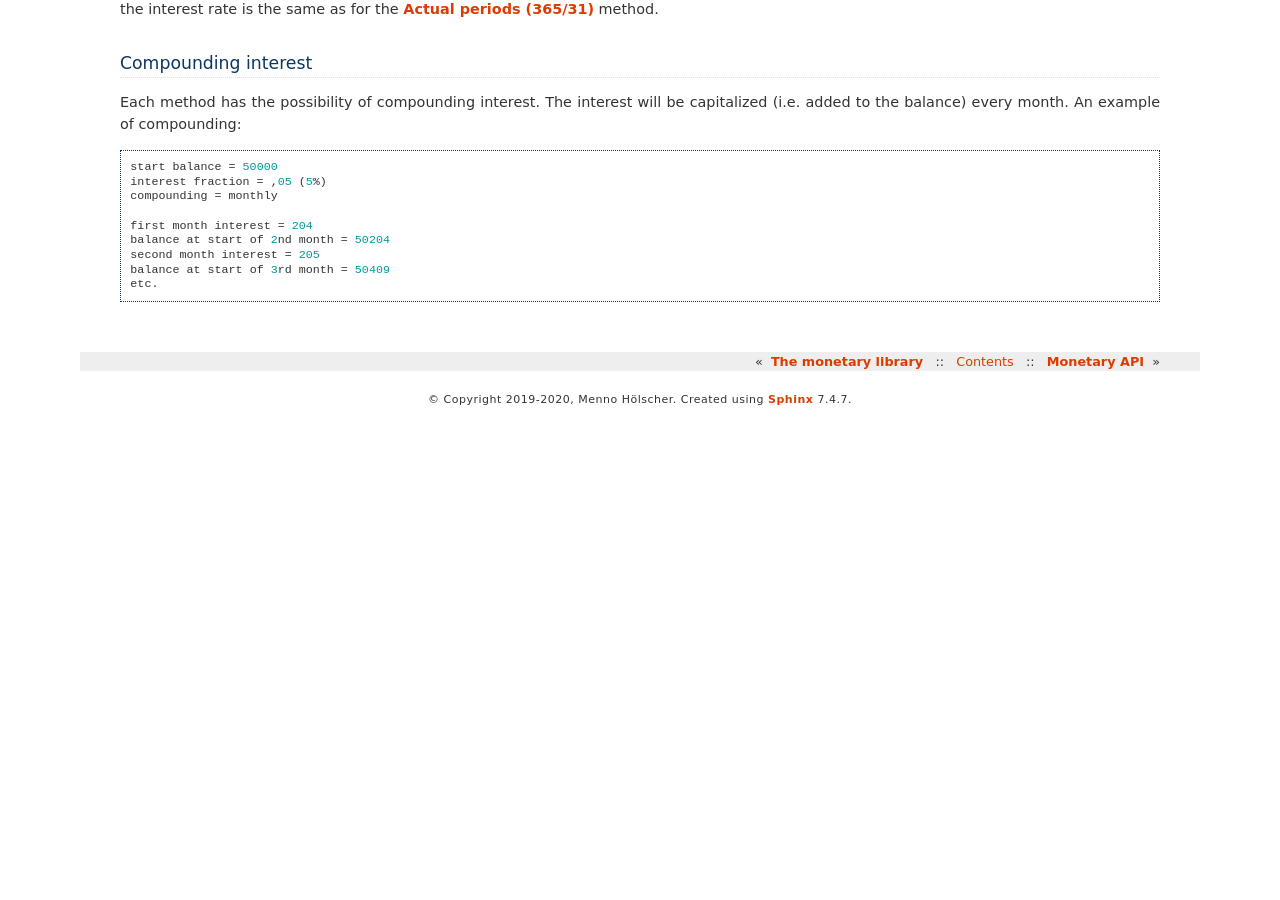
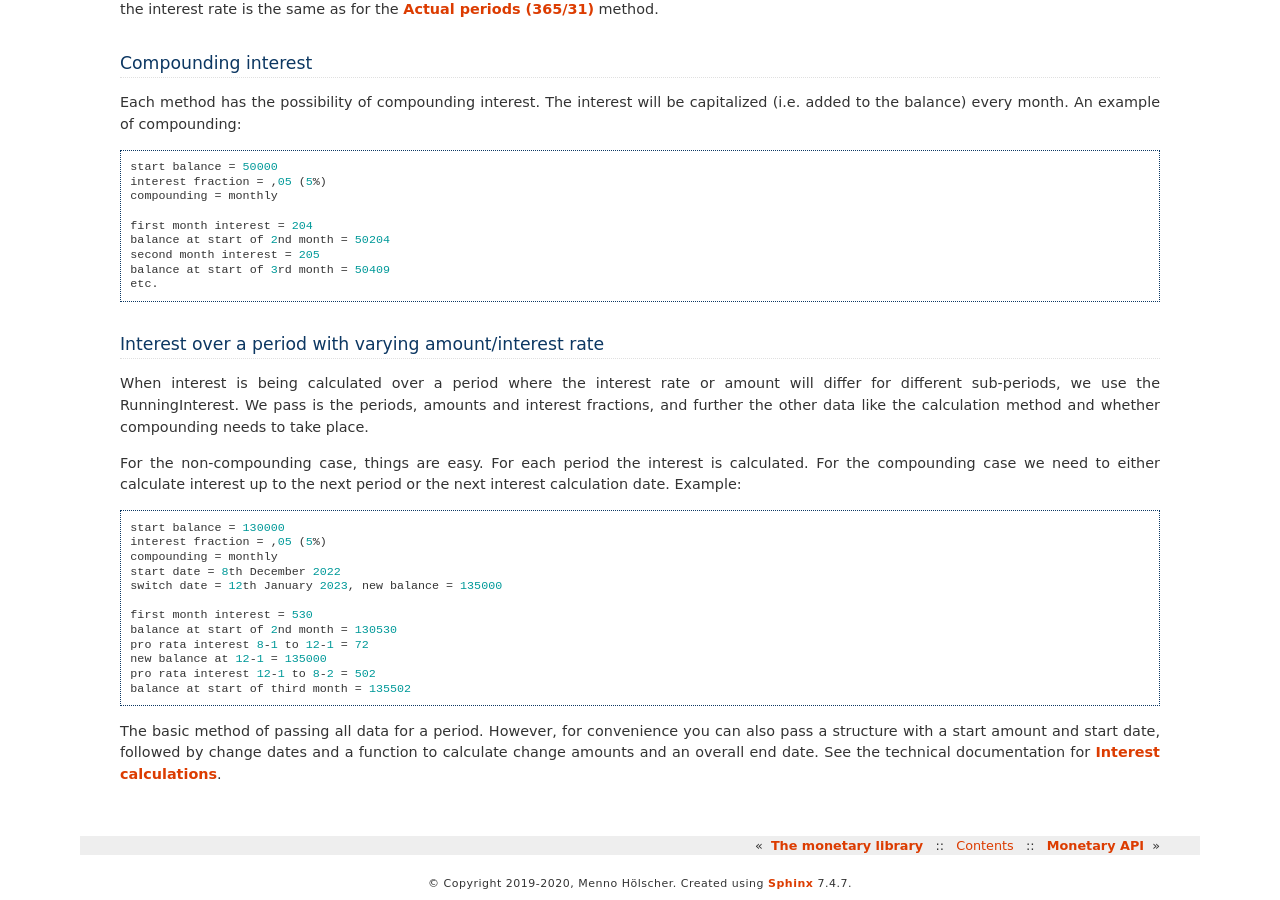
Before and after one commit to Mholscher/monetary, a Sphinx documentation site: the page built from doc/source/Interest.rst, in a window 1280 px wide and 900 px high, scrolled down 1549 px. Built offline with Sphinx 7.4.7, drawn with Linux system fonts in a browser that asks for light colours; before the commit the page ends 1966 px from its top, so only the background shows below that; some of the changed text lies outside the part shown.

```diff
--- a/doc/source/Interest.rst
+++ b/doc/source/Interest.rst
@@ -95,3 +95,27 @@
     second month interest = 205
     balance at start of 3rd month = 50409
     etc.
+
+.. _runninginterest:
+
+Interest over a period with varying amount/interest rate
+--------------------------------------------------------
+
+When interest is being calculated over a period where the interest rate or amount will differ for different sub-periods, we use the RunningInterest. We pass is the periods, amounts and interest fractions, and further the other data like the calculation method and whether compounding needs to take place.
+
+For the non-compounding case, things are easy. For each period the interest is calculated. For the compounding case we need to either calculate interest up to the next period or the next interest calculation date. Example::
+
+    start balance = 130000
+    interest fraction = ,05 (5%)
+    compounding = monthly
+    start date = 8th December 2022
+    switch date = 12th January 2023, new balance = 135000
+
+    first month interest = 530
+    balance at start of 2nd month = 130530
+    pro rata interest 8-1 to 12-1 = 72
+    new balance at 12-1 = 135000
+    pro rata interest 12-1 to 8-2 = 502
+    balance at start of third month = 135502
+
+The basic method of passing all data for a period. However, for convenience you can also pass a structure with a start amount and start date, followed by change dates and a function to calculate change amounts and an overall end date. See the technical documentation for :ref:`apiinterestcalculations`.
--- a/doc/source/MonetaryAPI.rst
+++ b/doc/source/MonetaryAPI.rst
@@ -13,6 +13,8 @@
 .. automodule:: views.wtformsmonetary
    :members:
 
+.. _apiinterestcalculations:
+
 Interest calculations
 ---------------------
 
--- a/doc/source/conf.py
+++ b/doc/source/conf.py
@@ -18,12 +18,12 @@
 
 # -- Project information -----------------------------------------------------
 
-project = 'Debtors Management'
+project = 'The monetary library'
 copyright = '2019-2020, Menno Hölscher'
 author = 'Menno Hölscher'
 
 # The full version, including alpha/beta/rc tags
-release = '0.1a1'
+release = '0.1a2'
 
 
 # -- General configuration ---------------------------------------------------
```
Also changed, not shown: 3 other files.
